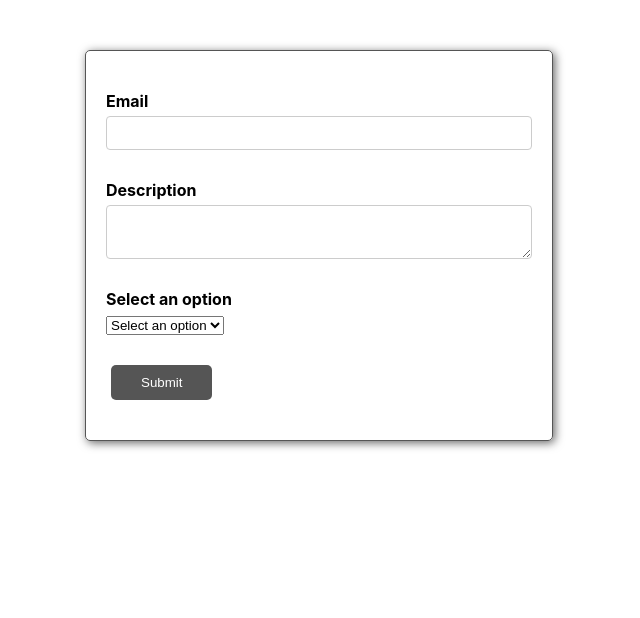
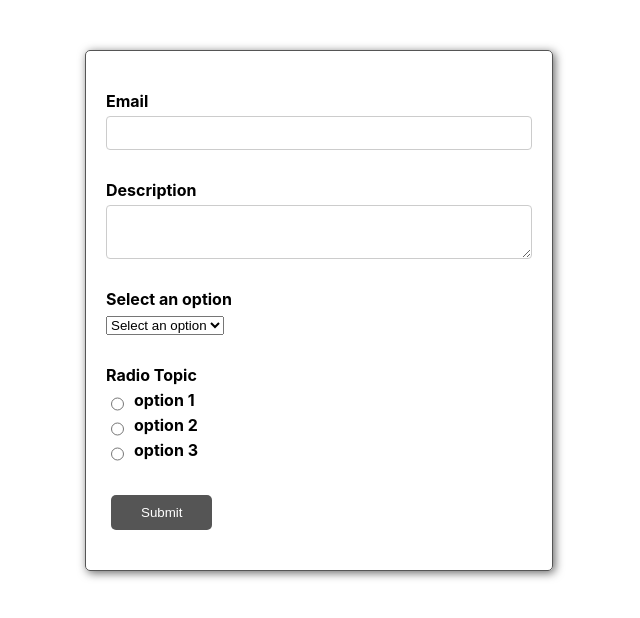
Before and after one commit to MizanurRahmann/react-formik, a React (Create React App) app: page / in a window 1280 px wide. Shown: the top 618 px of the page, without its empty margins (321-961 px from the left). Built offline with nearby package versions, Linux system fonts and the light colour scheme.

Commit message:
add: radioButton control

```diff
--- a/src/App.css
+++ b/src/App.css
@@ -55,3 +55,5 @@ button:hover{
   color: red;
   font-size: 12px;
 }
+.radio__option{ display: flex; }
+.radio__option input{margin-right: 10px;}
--- /dev/null
+++ b/src/components/ReusableFormik/Fields/Radio.js
@@ -0,0 +1,33 @@
+import React from 'react';
+import { Field, ErrorMessage } from 'formik';
+import TextError from '../TextError';
+
+function Radio(props) {
+    const {label, name, options, ...rest} = props;
+    return (
+        <div className="form-control">
+            <label htmlFor={name}>{label}</label>
+            <Field name={name} {...rest}>
+                {({field}) => {
+                    return options.map(option => {
+                        return (
+                            <div className="radio__option" key={option.key}>
+                                <input
+                                    type="radio"
+                                    id={option.value}
+                                    {...field}
+                                    value={option.value}
+                                    checked={field.value == option.value}
+                                />
+                                <label htmlFor={option.value}>{option.key}</label>
+                            </div>
+                        )
+                    })
+                }}
+            </Field>
+            <ErrorMessage name={name} component={TextError}/>
+        </div>
+    )
+}
+
+export default Radio
--- a/src/components/ReusableFormik/FormikContainer.js
+++ b/src/components/ReusableFormik/FormikContainer.js
@@ -12,16 +12,25 @@ function FormikContainer() {
         {key: "option 3", value: 'value3'},
     ]
 
+    const radioOption = [
+        {key: "option 1", value: 'value1'},
+        {key: "option 2", value: 'value2'},
+        {key: "option 3", value: 'value3'},
+    ]
+
+
     const initiaValues = {
         email: '',
         description: '',
         selectOption: '',
+        radioOption: '',
     };
 
     const validationSchema = Yup.object({
         email: Yup.string().required('Required'),
         description: Yup.string().required('Required'),
         selectOption: Yup.string().required('Required'),
+        radioOption: Yup.string().required('Required'),
     });
 
     const onSubmit = values => console.log("Form data: ", values);
@@ -51,6 +60,12 @@ function FormikContainer() {
                         name="selectOption"
                         options={dropDownOption}
                     />
+                    <FormikControl
+                        control="radio"
+                        label="Radio Topic"
+                        name="radioOption"
+                        options={radioOption}
+                    />
                     <button type="submit">Submit</button>
                 </Form>
             )}
--- a/src/components/ReusableFormik/FormikControl.js
+++ b/src/components/ReusableFormik/FormikControl.js
@@ -2,6 +2,7 @@ import React from 'react'
 import Input from './Fields/Input';
 import TextArea from './Fields/TextArea';
 import Select from './Fields/Select';
+import Radio from './Fields/Radio';
 
 function FormikControl(props) {
     const { control, ...rest } = props;
@@ -13,7 +14,7 @@ function FormikControl(props) {
         case 'select':
             return <Select {...rest} />;
         case 'radio':
-            return null;
+            return <Radio {...rest} />;
         case 'checkbox':
             return null;
         case 'date':
```
